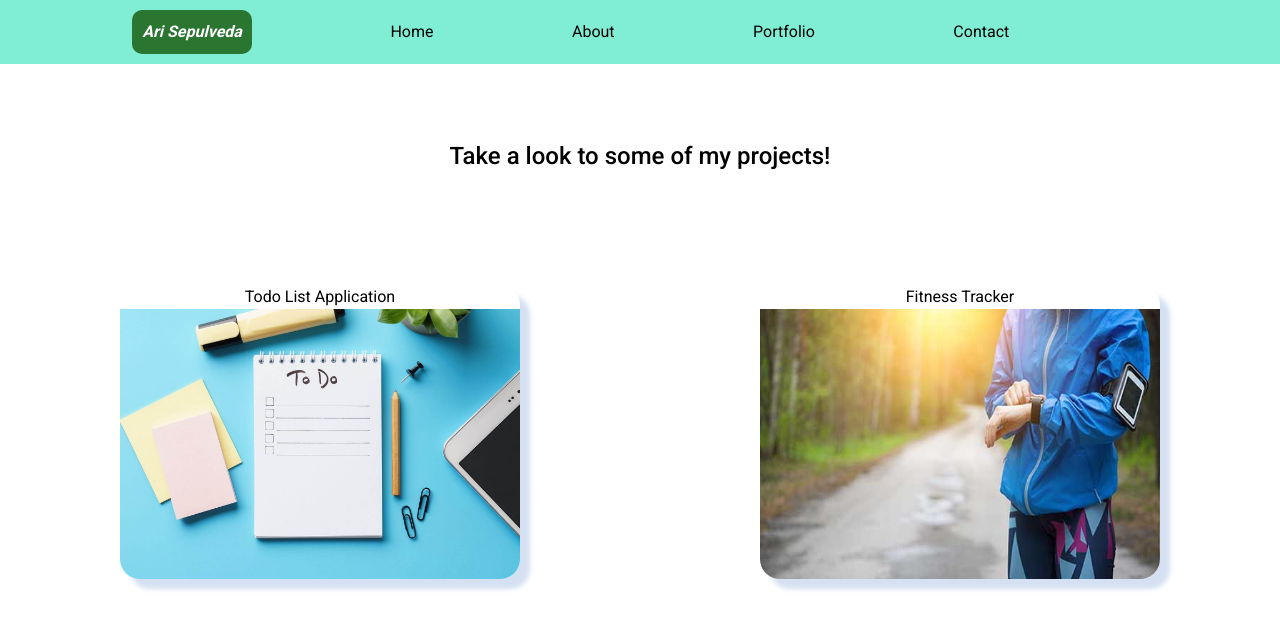
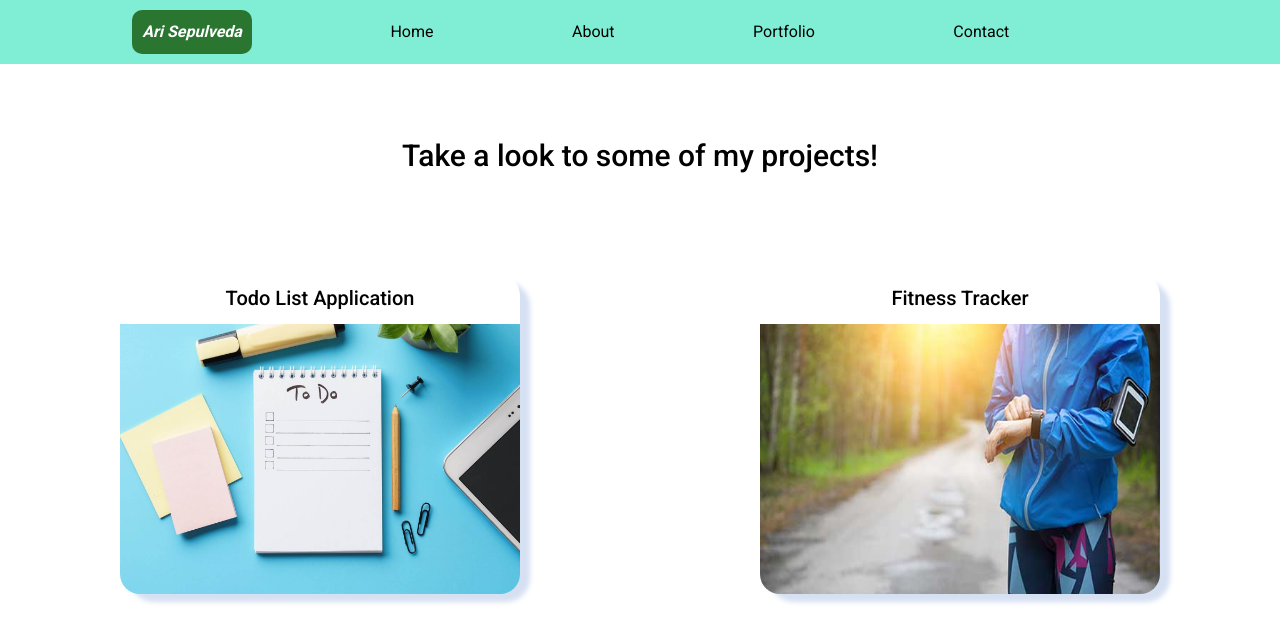
Before and after one commit to AriSepulveda329/PersonalPortfolio, a Next.js app: page /portfolio in a window 1280 px wide. Shown: the top 642 px of the page. Built offline with nearby package versions, Linux system fonts and the light colour scheme.

Commit message:
Change styles for project card component to tailwind

```diff
--- a/src/app/portfolio/page.tsx
+++ b/src/app/portfolio/page.tsx
@@ -1,12 +1,11 @@
 import React from "react";
 import { projects } from "@/helpers/portfolioProjects";
 import ProjectCard from "@/components/ProjectCard";
-import "@/styles/Portfolio.css";
 
 function Portfolio() {
   return (
     <div className="grid grid-rows-4 w-full h-full justify-items-center items-center">
-      <h1 className=" text-2xl font-medium">
+      <h1 className=" text-3xl font-medium">
         Take a look to some of my projects!
       </h1>
       <div className="row-span-2 flex w-full justify-around">
--- a/src/components/ProjectCard.jsx
+++ b/src/components/ProjectCard.jsx
@@ -4,8 +4,8 @@ import Image from "next/image";
 
 function ProjectCard({ title, img, url }) {
   return (
-    <div className="projectCard">
-      <h3>{title}</h3>
+    <div className="flex flex-col items-center max-h-80 cursor-pointer transition-shadow rounded-3xl projectCard">
+      <h3 className="text-xl font-medium py-3">{title}</h3>
       <a href={url}>
         <Image src={img} alt="Visual example for project" />
       </a>
--- a/src/styles/ProjectCard.css
+++ b/src/styles/ProjectCard.css
@@ -1,12 +1,6 @@
 .projectCard {
-  display: flex;
-  flex-direction: column;
-  align-items: center;
-  max-height: 330px;
   box-shadow: 10px 10px 5px #d5e0f2;
-  cursor: pointer;
   transition: box-shadow 0.4s;
-  border-radius: 20px;
 }
 
 .projectCard img {
```
